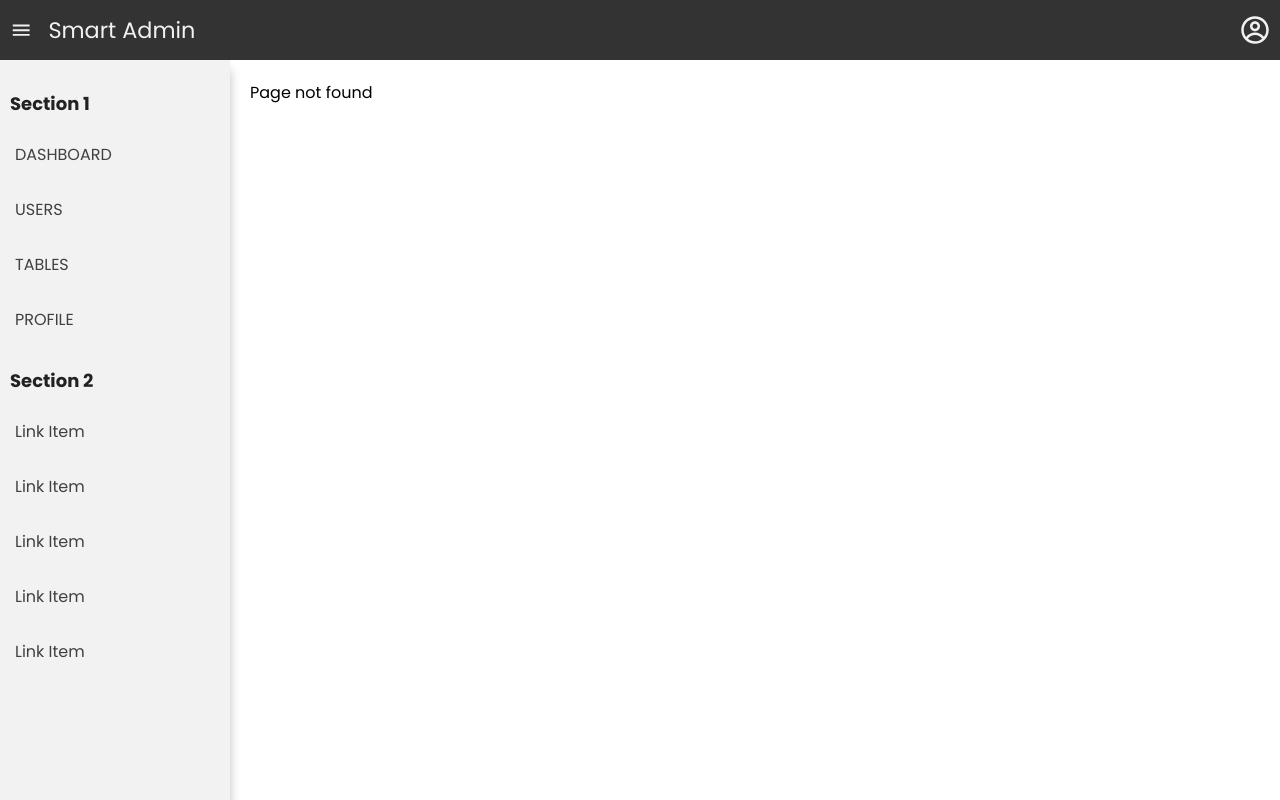
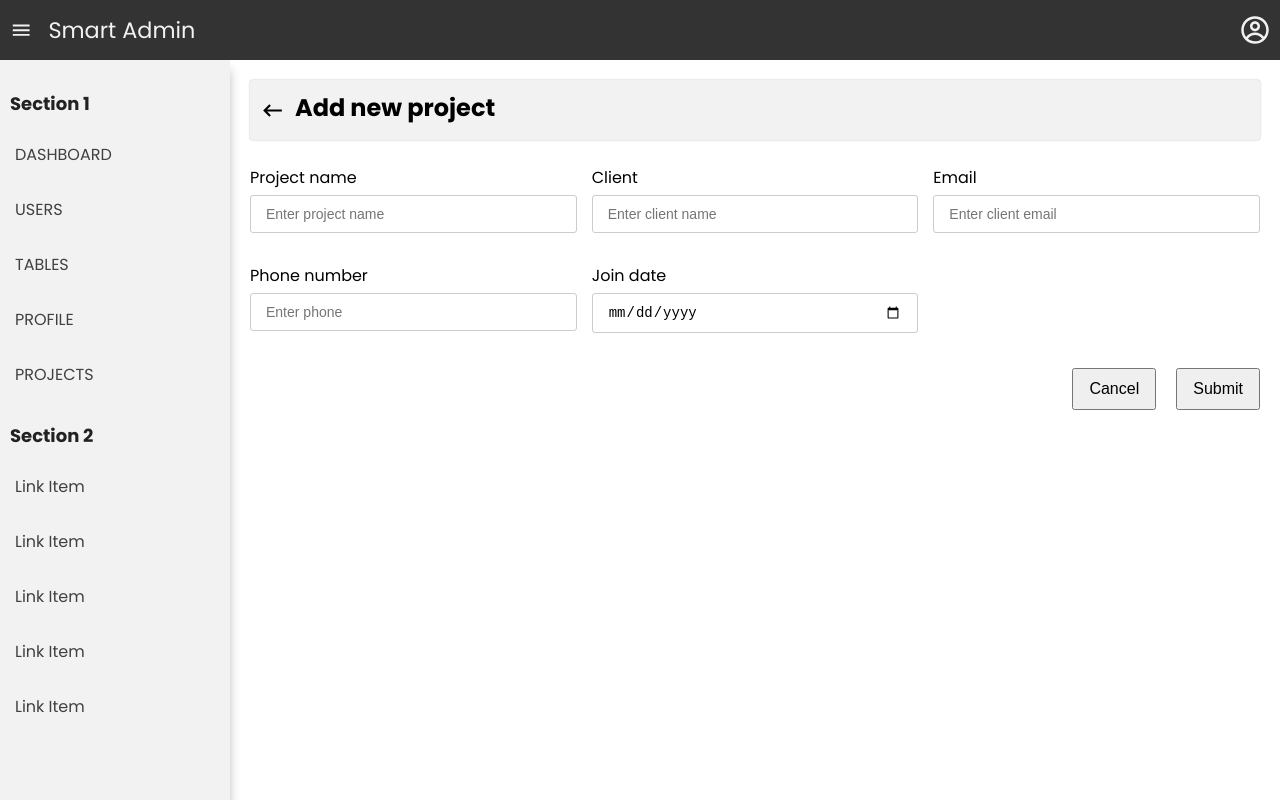
Before and after one commit to khalilnazari/simple-admin-panel, a React (Create React App) app: page /add-project in a window 1280 px wide. Before the commit this address had no page. Built offline with nearby package versions, Linux system fonts and the light colour scheme.

Commit message:
Project CRUD is done

```diff
--- a/src/App.js
+++ b/src/App.js
@@ -3,19 +3,21 @@ import { BrowserRouter, Routes, Route } from "react-router-dom"
 import { useState } from "react"
 import {
     Dashboard,
-    Tables,
     Users,
     User,
     UserAdd,
     Profile,
     Login,
-    ForgetPasswrod
+    ForgetPasswrod,
+    Projects,
+    Project,
+    ProjectAdd
 } from "./containers"
 import "./App.scss"
 
 const App = () => {
     const [hideSidebar, setHideSidebar] = useState(false)
-    const login = false
+    // const login = false
     return (
         <div className={hideSidebar ? "mainWrapper hideSidebar" : "mainWrapper"}>
             <BrowserRouter>
@@ -25,13 +27,15 @@ const App = () => {
                 <div className="mainContainer">
                     <Routes>
                         <Route path="/dashboard" element={<Dashboard />} />
-                        <Route path="/tables" element={<Tables />} />
                         <Route path="/users" element={<Users />} />
                         <Route path="/user/:id" element={<User />} />
                         <Route path="/add-user" element={<UserAdd />} />
                         <Route path="/profile" element={<Profile />} />
                         <Route path="/" element={<Login />} />
                         <Route path="/forgetpassword" element={<ForgetPasswrod />} />
+                        <Route path="/projects" element={<Projects />} />
+                        <Route path="/project/:id" element={<Project />} />
+                        <Route path="/add-project" element={<ProjectAdd />} />
                         <Route path="*" element={<div>Page not found</div>} />
                     </Routes>
                 </div>
--- a/src/components/sidebar/Sidebar.jsx
+++ b/src/components/sidebar/Sidebar.jsx
@@ -14,7 +14,8 @@ const Sidebar = ({ hideSidebar, setHideSidebar }) => {
                 <div className="sidebarSection">
                     <p className="sidebarTitle">Section 1</p>
                     <div className="sidebarItem">
-                        {["dashboard", "users", "tables", "profile"].map((item, index) => (
+                        {["dashboard", "users", "tables", "profile", "projects"].map(
+                            (item, index) => (
                                 <NavLink
                                     key={index}
                                     to={`/${item}`}
@@ -24,7 +25,8 @@ const Sidebar = ({ hideSidebar, setHideSidebar }) => {
                                 >
                                     {item.toUpperCase()}
                                 </NavLink>
-                        ))}
+                            )
+                        )}
                     </div>
                 </div>
 
--- /dev/null
+++ b/src/components/tables/ProjectTable.jsx
@@ -0,0 +1,42 @@
+import React from "react"
+import { Link } from "react-router-dom"
+import "./Table.scss"
+
+const ProjectTable = ({ columns, data, path }) => {
+    console.log(data)
+
+    return (
+        <div className="table-wrapper">
+            <div className="table-scroll">
+                <table>
+                    {/* header */}
+                    <thead>
+                        <tr>
+                            {columns.map((item, index) => (
+                                <th key={index}>{item}</th>
+                            ))}
+                        </tr>
+                    </thead>
+
+                    {/* body */}
+                    <tbody>
+                        {data.map((item) => (
+                            <tr key={item.id}>
+                                <td>{item.projectName}</td>
+                                <td>{item.clientName}</td>
+                                <td>{item.joinDate}</td>
+                                <td>
+                                    <Link to={`/${path}/${item.id}`} state={{ item: item }}>
+                                        View
+                                    </Link>
+                                </td>
+                            </tr>
+                        ))}
+                    </tbody>
+                </table>
+            </div>
+        </div>
+    )
+}
+
+export default ProjectTable
--- a/src/containers/project/Project.jsx
+++ b/src/containers/project/Project.jsx
@@ -17,16 +17,15 @@ const Project = () => {
     const dispatch = useDispatch()
     const location = useLocation()
     const project = location.state?.item
-
     const [editInput, setEditInput] = useState(true)
-
     const handleEditForm = () => setEditInput((prev) => !prev)
 
     const [input, setInput] = useState({
-        firstName: project.firstName || "",
-        lastName: project.lastName || "",
+        projectName: project.projectName || "",
+        clientName: project.clientName || "",
         phoneNumber: project.phoneNumber || "",
-        email: project.email || ""
+        email: project.email || "",
+        joinDate: project.joinDate || ""
     })
 
     const handleInputChange = useCallback(
@@ -37,18 +36,23 @@ const Project = () => {
     )
 
     // update project
-    const handleSubmit = (e) => {
+    const handleUpdate = (e) => {
         e.preventDefault()
+
+        // update start
         dispatch(updateProjectStart())
+
+        // confirmation alert
         Swal.fire({
             title: "Do you want to save the changes?",
             showCancelButton: true,
             confirmButtonText: "Save",
             denyButtonText: `Don't save`
         }).then((result) => {
-            /* Read more about isConfirmed, isDenied below */
             if (result.isConfirmed) {
                 dispatch(updateProjectSuccess({ data: input, id: project.id }))
+
+                // if updated successfully
                 if (true) {
                     Swal.fire("Saved!", "Changes has been saved.", "success")
                 } else {
@@ -61,8 +65,10 @@ const Project = () => {
 
     // Delete Project
     const handleDeleteProject = () => {
+        // start delete
         dispatch(deleteProjectStart)
 
+        // confirm alert
         Swal.fire({
             title: "Are you sure?",
             text: "You won't be able to revert this!",
@@ -74,6 +80,8 @@ const Project = () => {
         }).then((result) => {
             if (result.isConfirmed) {
                 dispatch(deleteProjectSuccess(project.id))
+
+                // if deleted successfully
                 if (false) {
                     Swal.fire("Deleted!", "Project has been deleted.", "success")
                 } else {
@@ -97,7 +105,7 @@ const Project = () => {
             {/* Page body */}
             <div className="formWrapper">
                 <FormContainer>
-                    <form onSubmit={handleSubmit}>
+                    <form onSubmit={handleUpdate}>
                         <div className="inputContainer">
                             <TextInput
                                 label="Project name"
@@ -127,7 +135,7 @@ const Project = () => {
                                 type="text"
                                 name="email"
                                 placeholder="Enter client email"
-                                value={input.clientEmail}
+                                value={input.email}
                                 handleValue={handleInputChange}
                                 editInput={editInput}
                             />
@@ -139,6 +147,16 @@ const Project = () => {
                                 name="phone"
                                 placeholder="Enter phone"
                                 value={input.phoneNumber}
+                                handleValue={handleInputChange}
+                                editInput={editInput}
+                            />
+
+                            <TextInput
+                                label="Join date"
+                                id="joindate"
+                                type="date"
+                                name="joinDate"
+                                value={input.joinDate}
                                 handleValue={handleInputChange}
                                 editInput={editInput}
                             />
--- /dev/null
+++ b/src/containers/projectAdd/ProjectAdd.jsx
@@ -0,0 +1,133 @@
+import { useCallback, useState } from "react"
+import { FormContainer, PageHeader, TextInput } from "../../components"
+import Swal from "sweetalert2"
+import { useNavigate } from "react-router-dom"
+import { addProjectSuccess, addProjectFailure, addProjectStart } from "../../redux/projectSlice"
+import { useDispatch } from "react-redux"
+
+const ProjectAdd = () => {
+    const dispatch = useDispatch()
+    const navigate = useNavigate()
+
+    const [input, setInput] = useState({
+        projectName: "",
+        clientName: "",
+        phoneNumber: "",
+        email: "",
+        joinDate: ""
+    })
+
+    // handle input change
+    const handleInputChange = useCallback(
+        (e) => {
+            setInput({ ...input, [e.target.name]: e.target.value })
+        },
+        [input]
+    )
+
+    const handleSubmit = (e) => {
+        e.preventDefault()
+        input.id = Math.random().toString(16).slice(2)
+
+        // start add
+        dispatch(addProjectStart())
+
+        // confirm alert
+        Swal.fire({
+            title: "Please confirm adding project!",
+            text: "You can try again!",
+            icon: "info",
+            showCancelButton: true,
+            confirmButtonColor: "#3085d6",
+            cancelButtonColor: "#d33",
+            confirmButtonText: "Yes, add user!"
+        }).then((result) => {
+            if (result.isConfirmed) {
+                dispatch(addProjectSuccess(input))
+
+                // if added successfully
+                if (true) {
+                    Swal.fire("Saved!", "The project has been added.", "success")
+                } else {
+                    dispatch(addProjectFailure())
+                    Swal.fire("Opps!", "An error occured, please try again.", "error")
+                }
+            }
+        })
+    }
+
+    // jsx
+    return (
+        <div className="project">
+            {/* Page title */}
+            <PageHeader title={`Add new project`} />
+
+            {/* Page body */}
+            <div className="formWrapper">
+                <FormContainer>
+                    <form onSubmit={handleSubmit}>
+                        <div className="inputContainer">
+                            <TextInput
+                                label="Project name"
+                                id="projectName"
+                                type="text"
+                                name="projectName"
+                                placeholder="Enter project name"
+                                value={input.projectName}
+                                handleValue={handleInputChange}
+                            />
+
+                            <TextInput
+                                label="Client"
+                                id="clientName"
+                                type="text"
+                                name="clientName"
+                                placeholder="Enter client name"
+                                value={input.clientName}
+                                handleValue={handleInputChange}
+                            />
+
+                            <TextInput
+                                label="Email"
+                                id="email"
+                                type="text"
+                                name="email"
+                                placeholder="Enter client email"
+                                value={input.email}
+                                handleValue={handleInputChange}
+                            />
+
+                            <TextInput
+                                label="Phone number"
+                                id="phone"
+                                type="text"
+                                name="phoneNumber"
+                                placeholder="Enter phone"
+                                value={input.phoneNumber}
+                                handleValue={handleInputChange}
+                            />
+                            <TextInput
+                                label="Join date"
+                                id="joindate"
+                                type="date"
+                                name="joinDate"
+                                value={input.joinDate}
+                                handleValue={handleInputChange}
+                            />
+                        </div>
+
+                        {/* buttons */}
+                        <div className="buttonControl">
+                            <button type="button" onClick={() => navigate(-1)}>
+                                Cancel
+                            </button>
+                            <button type="submit">Submit</button>
+                        </div>
+                    </form>
+                </FormContainer>
+            </div>
+        </div>
+    )
+}
+
+export default ProjectAdd
--- a/src/containers/projects/Projects.jsx
+++ b/src/containers/projects/Projects.jsx
@@ -1,5 +1,5 @@
 import React from "react"
-import { PageHeader, UserTable } from "../../components"
+import { PageHeader, ProjectTable } from "../../components"
 import { useSelector } from "react-redux"
 
 const Projects = () => {
@@ -23,7 +23,7 @@ const Projects = () => {
                 addButtonText="Add Project"
             />
 
-            <UserTable data={projects} columns={columns} path="project" />
+            <ProjectTable data={projects} columns={columns} path="project" />
         </>
     )
 }
--- a/src/redux/projectSlice.js
+++ b/src/redux/projectSlice.js
@@ -66,7 +66,7 @@ export const projectSlice = createSlice({
             state.loading = true
             state.error = false
         },
-        deleteProjectsSuccess: (state, action) => {
+        deleteProjectSuccess: (state, action) => {
             console.log(action)
             state.projects = state.projects.filter(
                 (project) => project.id !== action.payload && project
--- a/src/redux/store.js
+++ b/src/redux/store.js
@@ -1,6 +1,7 @@
 import { configureStore } from "@reduxjs/toolkit"
 import userSlice from "./userSlice"
 import projectSlice from "./projectSlice"
+
 export default configureStore({
     reducer: {
         users: userSlice,
```
Also changed, not shown: src/components/index.js (+4 -5 lines), src/containers/index.js (+4 -4 lines). Lines whose indentation alone changed are shown as unchanged.
